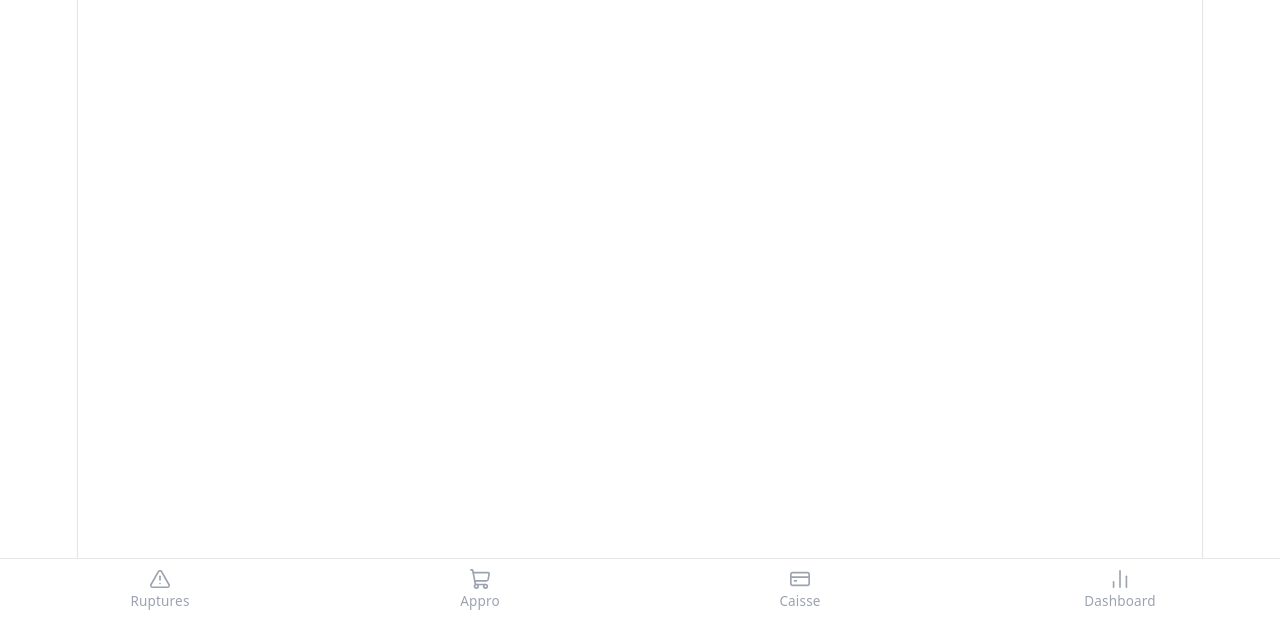
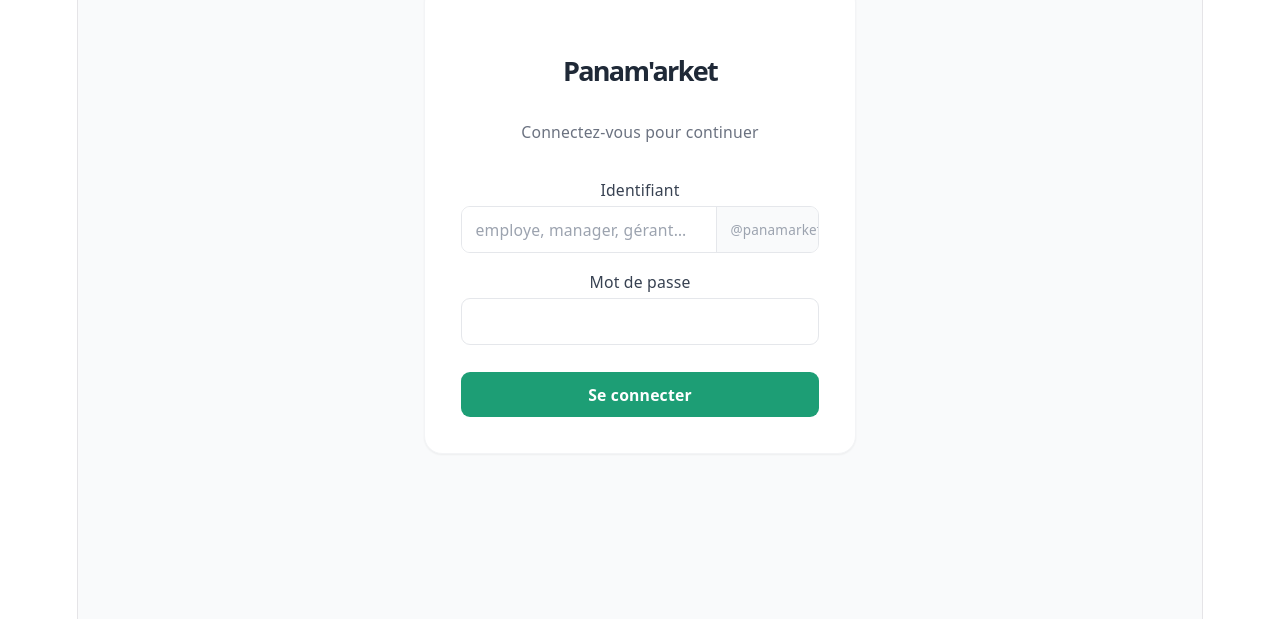
Before and after one commit to kelvinuthaya/panamarket, a React (Vite) app: page /login in a window 1280 px wide. Shown: the part 181-800 px from the top of the page. Built offline with nearby package versions, Linux system fonts and the light colour scheme; no server answers.

Commit message:
feat: auth Supabase 3 rôles employé/manager/gérant

```diff
--- a/src/App.jsx
+++ b/src/App.jsx
@@ -1,25 +1,52 @@
 import { BrowserRouter, Routes, Route, Navigate } from 'react-router-dom'
+import { AuthProvider, useAuth } from './contexts/AuthContext'
 import Ruptures from './pages/Ruptures'
 import Approvisionnement from './pages/Approvisionnement'
 import Caisse from './pages/Caisse'
 import Dashboard from './pages/Dashboard'
+import Login from './pages/Login'
 import BottomNav from './components/BottomNav'
+
+// Composant interne : a accès au contexte Auth (AuthProvider est parent dans App)
+function AppRoutes() {
+  const { isAuthenticated, loading } = useAuth()
+
+  // Pendant la vérification de session au démarrage, on ne rend rien (évite le flash de /login)
+  if (loading) return null
+
+  if (!isAuthenticated) {
+    return (
+      <Routes>
+        <Route path="/login" element={<Login />} />
+        <Route path="*" element={<Navigate to="/login" replace />} />
+      </Routes>
+    )
+  }
+
+  return (
+    <>
+      <main className="pb-16">
+        <Routes>
+          <Route path="/" element={<Navigate to="/ruptures" replace />} />
+          <Route path="/login" element={<Navigate to="/ruptures" replace />} />
+          <Route path="/ruptures" element={<Ruptures />} />
+          <Route path="/approvisionnement" element={<Approvisionnement />} />
+          <Route path="/caisse" element={<Caisse />} />
+          <Route path="/dashboard" element={<Dashboard />} />
+          <Route path="*" element={<Navigate to="/ruptures" replace />} />
+        </Routes>
+      </main>
+      <BottomNav />
+    </>
+  )
+}
 
 function App() {
   return (
     <BrowserRouter>
-      {/* pb-16 = padding-bottom pour que le contenu ne soit pas masqué par la BottomNav fixe */}
-      <main className="pb-16">
-        <Routes>
-          <Route path="/" element={<Navigate to="/ruptures" replace />} />
-          <Route path="/ruptures" element={<Ruptures />} />
-          <Route path="/approvisionnement" element={<Approvisionnement />} />
-          <Route path="/caisse" element={<Caisse />} />
-          <Route path="/dashboard" element={<Dashboard />} />
-        </Routes>
-      </main>
-
-      <BottomNav />
+      <AuthProvider>
+        <AppRoutes />
+      </AuthProvider>
     </BrowserRouter>
   )
 }
--- a/src/components/BottomNav.jsx
+++ b/src/components/BottomNav.jsx
@@ -1,5 +1,6 @@
 import { NavLink } from 'react-router-dom'
-import { AlertTriangle, ShoppingCart, CreditCard, BarChart2 } from 'lucide-react'
+import { AlertTriangle, ShoppingCart, CreditCard, BarChart2, LogOut } from 'lucide-react'
+import { useAuth } from '../contexts/AuthContext'
 
 const TABS = [
   { to: '/ruptures',          label: 'Ruptures',   Icon: AlertTriangle },
@@ -9,14 +10,14 @@ const TABS = [
 ]
 
 const BottomNav = () => {
+  const { logout } = useAuth()
+
   return (
-    // fixed = reste visible même quand on scroll ; z-50 = passe au-dessus du contenu
     <nav className="fixed bottom-0 left-0 right-0 z-50 bg-white border-t border-gray-200 flex">
       {TABS.map(({ to, label, Icon }) => (
         <NavLink
           key={to}
           to={to}
-          // NavLink reçoit { isActive } et applique la classe en fonction de la route active
           className={({ isActive }) =>
             `flex flex-col items-center justify-center flex-1 py-2 gap-0.5 text-xs font-medium transition-colors ${
               isActive ? 'text-[#1D9E75]' : 'text-gray-400'
@@ -27,6 +28,14 @@ const BottomNav = () => {
           {label}
         </NavLink>
       ))}
+
+      <button
+        onClick={logout}
+        className="flex flex-col items-center justify-center flex-1 py-2 gap-0.5 text-xs font-medium text-gray-400 hover:text-red-500 transition-colors"
+      >
+        <LogOut size={22} strokeWidth={1.8} />
+        Déconnexion
+      </button>
     </nav>
   )
 }
--- /dev/null
+++ b/src/contexts/AuthContext.jsx
@@ -0,0 +1,42 @@
+import { createContext, useContext, useEffect, useState } from 'react'
+import { supabase } from '../lib/supabase'
+
+const AuthContext = createContext(null)
+
+export function AuthProvider({ children }) {
+  const [user, setUser]       = useState(null)
+  // loading = true pendant que Supabase vérifie la session stockée (cookie/localStorage)
+  const [loading, setLoading] = useState(true)
+
+  useEffect(() => {
+    // onAuthStateChange fire immédiatement avec l'événement INITIAL_SESSION
+    // (pattern recommandé Supabase v2 — évite la promesse getSession qui peut bloquer silencieusement)
+    const { data: { subscription } } = supabase.auth.onAuthStateChange((event, session) => {
+      console.log('[Auth]', event, session?.user?.email ?? 'aucun utilisateur')
+      setUser(session?.user ?? null)
+      // loading passe à false dès qu'on connaît l'état initial (INITIAL_SESSION)
+      setLoading(false)
+    })
+
+    return () => subscription.unsubscribe()
+  }, [])
+
+  const logout = () => supabase.auth.signOut()
+
+  return (
+    <AuthContext.Provider value={{
+      user,
+      role: user?.user_metadata?.role ?? null,
+      isAuthenticated: !!user,
+      loading,
+      logout,
+    }}>
+      {children}
+    </AuthContext.Provider>
+  )
+}
+
+// Hook à utiliser dans les composants : const { user, logout } = useAuth()
+export function useAuth() {
+  return useContext(AuthContext)
+}
--- /dev/null
+++ b/src/pages/Login.jsx
@@ -0,0 +1,86 @@
+import { useState } from 'react'
+import { supabase } from '../lib/supabase'
+
+export default function Login() {
+  const [identifiant, setIdentifiant] = useState('')
+  const [password, setPassword]       = useState('')
+  const [error, setError]             = useState(null)
+  const [loading, setLoading]         = useState(false)
+
+  const handleSubmit = async (e) => {
+    e.preventDefault()
+    setError(null)
+    setLoading(true)
+
+    const email = `${identifiant.trim()}@panamarket.fr`
+    const { error } = await supabase.auth.signInWithPassword({ email, password })
+
+    if (error) setError('Identifiant ou mot de passe incorrect.')
+    setLoading(false)
+    // Si succès, onAuthStateChange dans AuthContext met à jour user → App redirige automatiquement
+  }
+
+  return (
+    <div className="min-h-screen bg-gray-50 flex items-center justify-center px-4">
+      <div className="bg-white rounded-2xl shadow-sm border border-gray-100 p-8 w-full max-w-sm">
+
+        <div className="mb-8 text-center">
+          <h1 className="text-2xl font-bold text-gray-800">Panam'arket</h1>
+          <p className="text-sm text-gray-500 mt-1">Connectez-vous pour continuer</p>
+        </div>
+
+        <form onSubmit={handleSubmit} className="flex flex-col gap-4">
+
+          <div>
+            <label className="block text-sm font-medium text-gray-700 mb-1">
+              Identifiant
+            </label>
+            {/* Le domaine @panamarket.fr est ajouté automatiquement — l'utilisateur tape juste son prénom/rôle */}
+            <div className="flex rounded-lg border border-gray-200 overflow-hidden focus-within:border-[#1D9E75] focus-within:ring-1 focus-within:ring-[#1D9E75]">
+              <input
+                type="text"
+                value={identifiant}
+                onChange={e => setIdentifiant(e.target.value)}
+                placeholder="employe, manager, gérant…"
+                className="flex-1 px-3 py-2.5 text-sm outline-none"
+                required
+                autoComplete="username"
+                autoCapitalize="none"
+              />
+              <span className="px-3 py-2.5 text-xs text-gray-400 bg-gray-50 flex items-center border-l border-gray-200 whitespace-nowrap">
+                @panamarket.fr
+              </span>
+            </div>
+          </div>
+
+          <div>
+            <label className="block text-sm font-medium text-gray-700 mb-1">
+              Mot de passe
+            </label>
+            <input
+              type="password"
+              value={password}
+              onChange={e => setPassword(e.target.value)}
+              className="w-full px-3 py-2.5 text-sm rounded-lg border border-gray-200 outline-none focus:border-[#1D9E75] focus:ring-1 focus:ring-[#1D9E75]"
+              required
+              autoComplete="current-password"
+            />
+          </div>
+
+          {error && (
+            <p className="text-sm text-red-600 bg-red-50 px-3 py-2 rounded-lg">{error}</p>
+          )}
+
+          <button
+            type="submit"
+            disabled={loading}
+            className="mt-2 bg-[#1D9E75] text-white py-2.5 rounded-lg text-sm font-semibold disabled:opacity-60 transition-opacity"
+          >
+            {loading ? 'Connexion…' : 'Se connecter'}
+          </button>
+
+        </form>
+      </div>
+    </div>
+  )
+}
```
